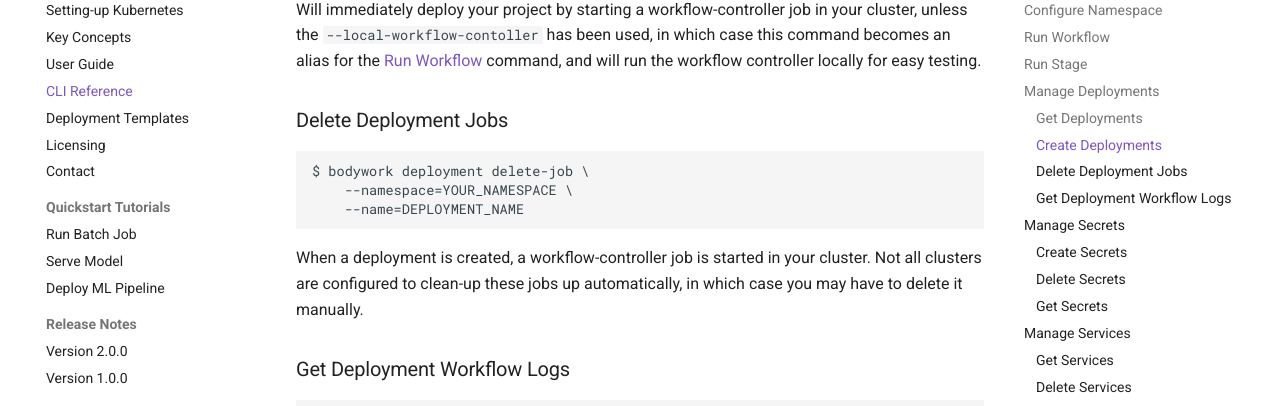
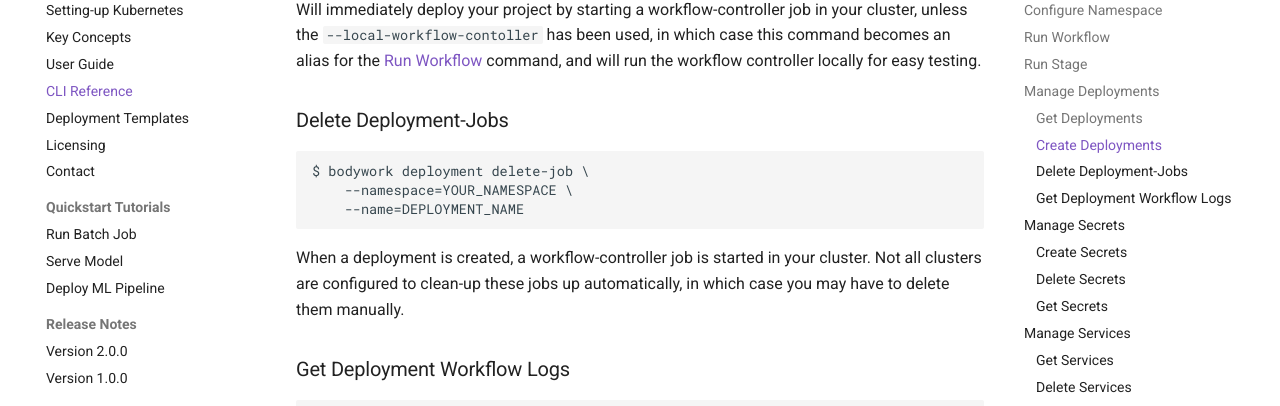
Before and after one commit to bodywork-ml/bodywork-docs, an MkDocs documentation site: the page built from docs/cli_reference.md, in a window 1280 px wide and 900 px high, scrolled down 2321 px. Shown: the part 152-558 px from the top of the window. Built offline with MkDocs 1.6.1 and Material for MkDocs 9.7.7, drawn with Linux system fonts in a browser that asks for light colours; comment, search, counter and statistics services are not loaded.

````diff
--- a/docs/cli_reference.md
+++ b/docs/cli_reference.md
@@ -80,7 +80,7 @@ $ bodywork deployment create \
 
 Will immediately deploy your project by starting a workflow-controller job in your cluster, unless the `--local-workflow-contoller` has been used, in which case this command becomes an alias for the [Run Workflow](user_guide.md#run-workflow) command, and will run the workflow controller locally for easy testing.
 
-### Delete Deployment Jobs
+### Delete Deployment-Jobs
 
 ```text
 $ bodywork deployment delete-job \
@@ -88,7 +88,7 @@ $ bodywork deployment delete-job \
     --name=DEPLOYMENT_NAME
 ```
 
-When a deployment is created, a workflow-controller job is started in your cluster. Not all clusters are configured to clean-up these jobs up automatically, in which case you may have to delete it manually.
+When a deployment is created, a workflow-controller job is started in your cluster. Not all clusters are configured to clean-up these jobs up automatically, in which case you may have to delete them manually.
 
 ### Get Deployment Workflow Logs
 
````
Also changed, not shown: docs/release_notes/v2.1.0.md (added, +22 -0 lines), docs/user_guide.md (+1 -1 lines).
